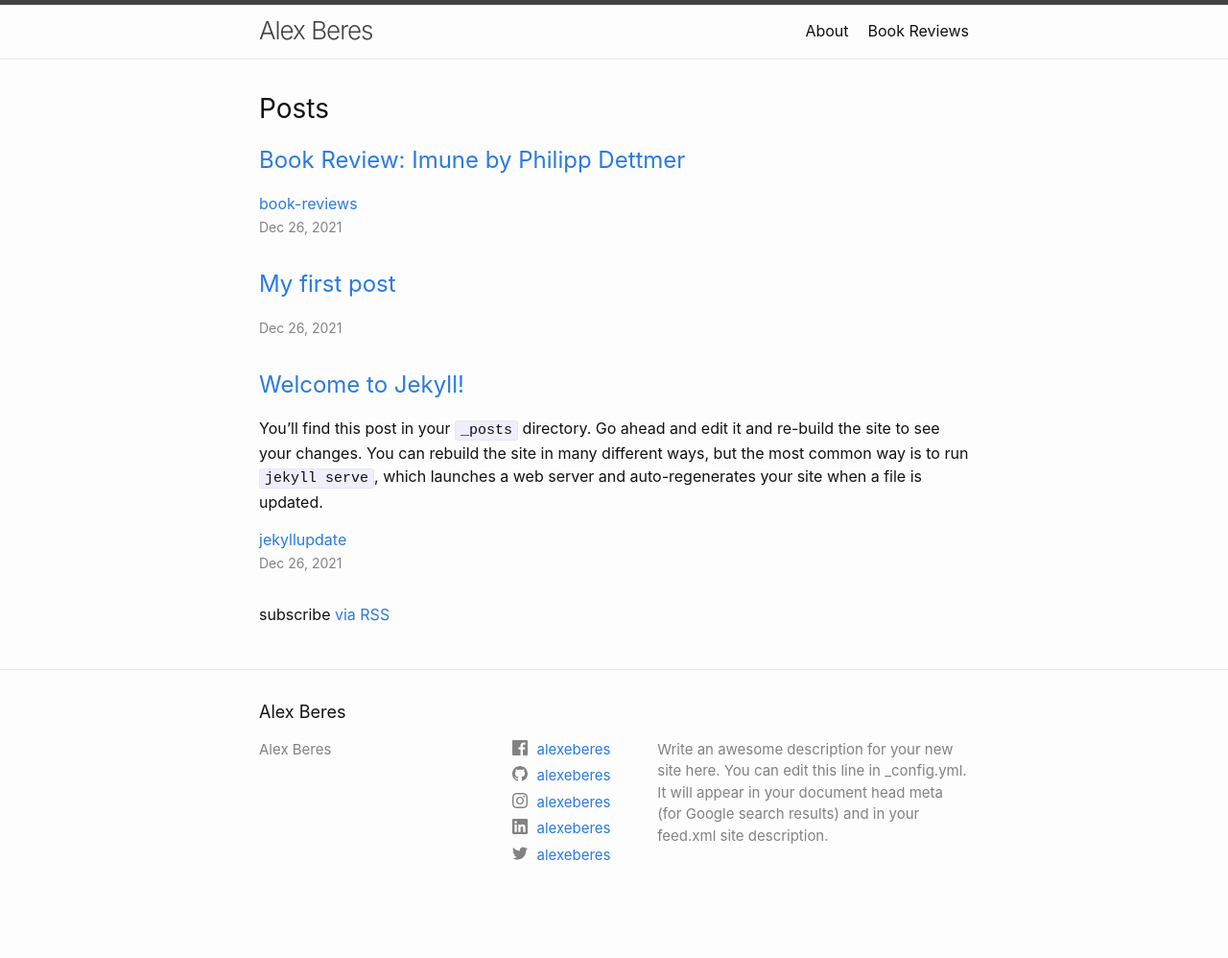
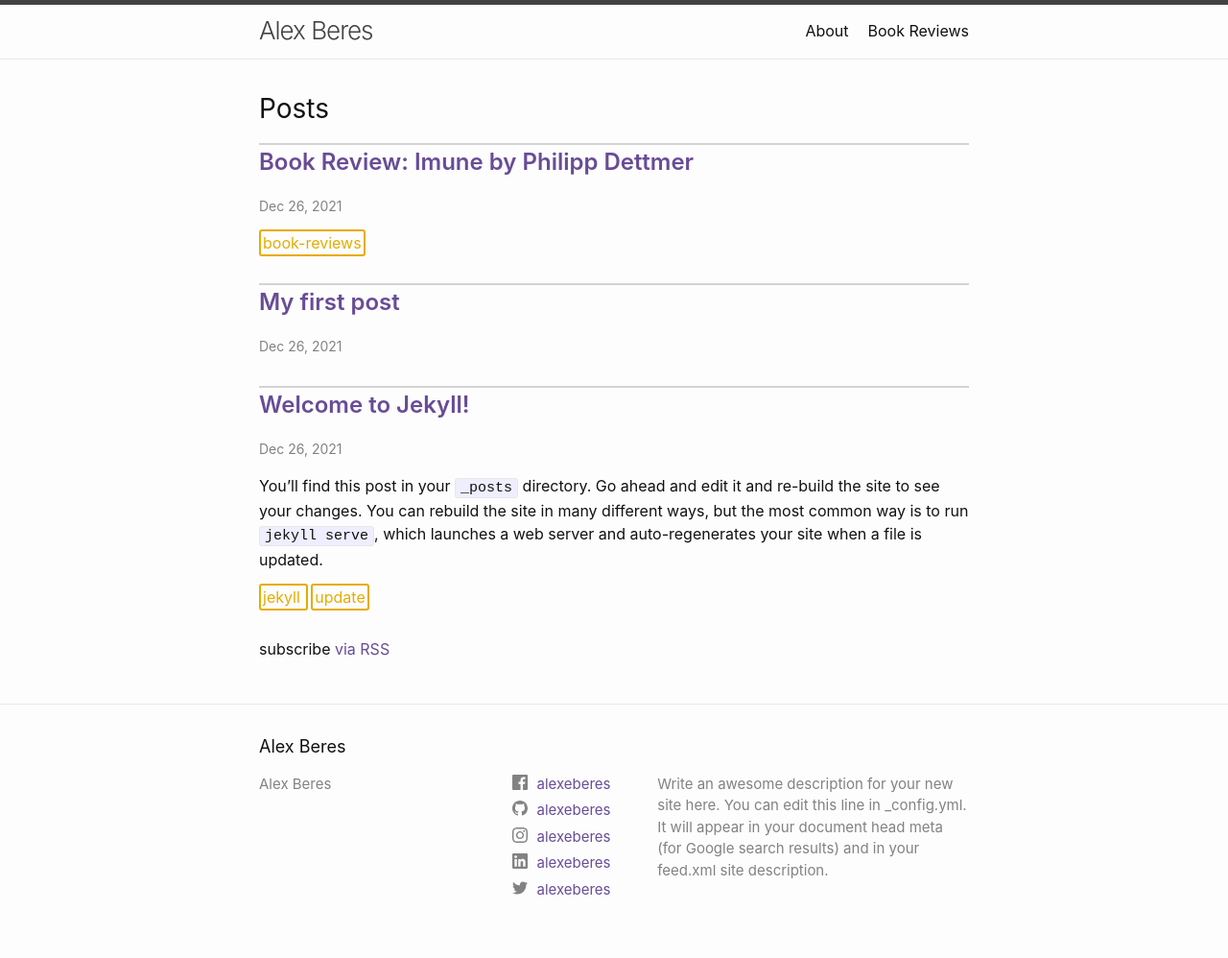
Before and after one commit to alexeberes/blog, a Jekyll site: the page built from index.markdown, in a window 1280 px wide. Shown: the whole page at 96% size. Built offline with Jekyll 4.4.1, drawn with Linux system fonts in a browser that asks for light colours; before the commit the page ends 962 px from its top, so only the background shows below that.

Commit message:
Update style

```diff
--- a/_layouts/home.html
+++ b/_layouts/home.html
@@ -19,14 +19,18 @@ layout: default
             {{ post.title | escape }}
           </a>
         </h3>
+        <p>{%- assign date_format = site.minima.date_format | default: "%b %-d, %Y" -%}
+        <span class="post-meta">{{ post.date | date: date_format }}</span></p>
         {%- if site.show_excerpts -%}
-          {{ post.excerpt }}
+          <a class="post-excerpt" href="{{ post.url | relative_url }}">
+            {{ post.excerpt }}
+          </a>
         {%- endif -%}
         {%- for category in post.categories -%}
-          <a href="{{ site.url }}{{ site.baseurl }}/{{ category }}">{{ category }}</a>
+          <a class="post-category" href="{{ site.url }}{{ site.baseurl }}/{{ category }}">
+            {{ category }}
+          </a>
         {%- endfor -%}
-        <p>{%- assign date_format = site.minima.date_format | default: "%b %-d, %Y" -%}
-        <span class="post-meta">{{ post.date | date: date_format }}</span></p>
       </li>
       {%- endfor -%}
     </ul>
--- a/_sass/minima.scss
+++ b/_sass/minima.scss
@@ -12,7 +12,8 @@ $spacing-unit:     30px !default;
 
 $text-color:       #111 !default;
 $background-color: #fdfdfd !default;
-$brand-color:      #2a7ae2 !default;
+$brand-color:      rgb(104, 076, 150) !default;
+$contrast-brand-color: #E6AC00;
 
 $grey-color:       #828282 !default;
 $grey-color-light: lighten($grey-color, 40%) !default;
--- a/_sass/minima/_base.scss
+++ b/_sass/minima/_base.scss
@@ -107,12 +107,12 @@ a {
   text-decoration: none;
 
   &:visited {
-    color: darken($brand-color, 15%);
+    color: $brand-color;
   }
 
   &:hover {
-    color: $text-color;
     text-decoration: underline;
+    color: lighten($brand-color, 15%);
   }
 
   .social-media-list &:hover {
--- a/_sass/minima/_layout.scss
+++ b/_sass/minima/_layout.scss
@@ -194,14 +194,41 @@
 
     border-radius: 10px;
 
-  & :hover{
-    border-radius: 0px;
-    background-color: rgb(245,245,245);
+  > li {
+    margin-bottom: $spacing-unit;
+    border-style: solid;
+    border-width: 2px 0px 0px 0px;
+    border-color: lightgray;
   }
 
-  > li {
-    margin-bottom: $spacing-unit;
-    border-style: none;
+  .post-link {
+    color: $brand-color;
+    font-weight: 600;
+
+    &:hover {
+      text-decoration: none;
+      color: lighten($brand-color, 15%);
+    }
+  }
+
+  .post-category {
+    color: $contrast-brand-color;
+    border-width: 2px;
+    border-style: solid;
+    margin-right: 3px;
+    padding: 2px;
+    border-radius: 3px;
+    &:hover {
+      text-decoration: none;
+      color: lighten($contrast-brand-color, 15%);
+    }
+  }
+
+  .post-excerpt {
+    color: $text-color;
+    &:hover {
+      color: lighten($text-color, 15%);
+    }
   }
 
 }
```
